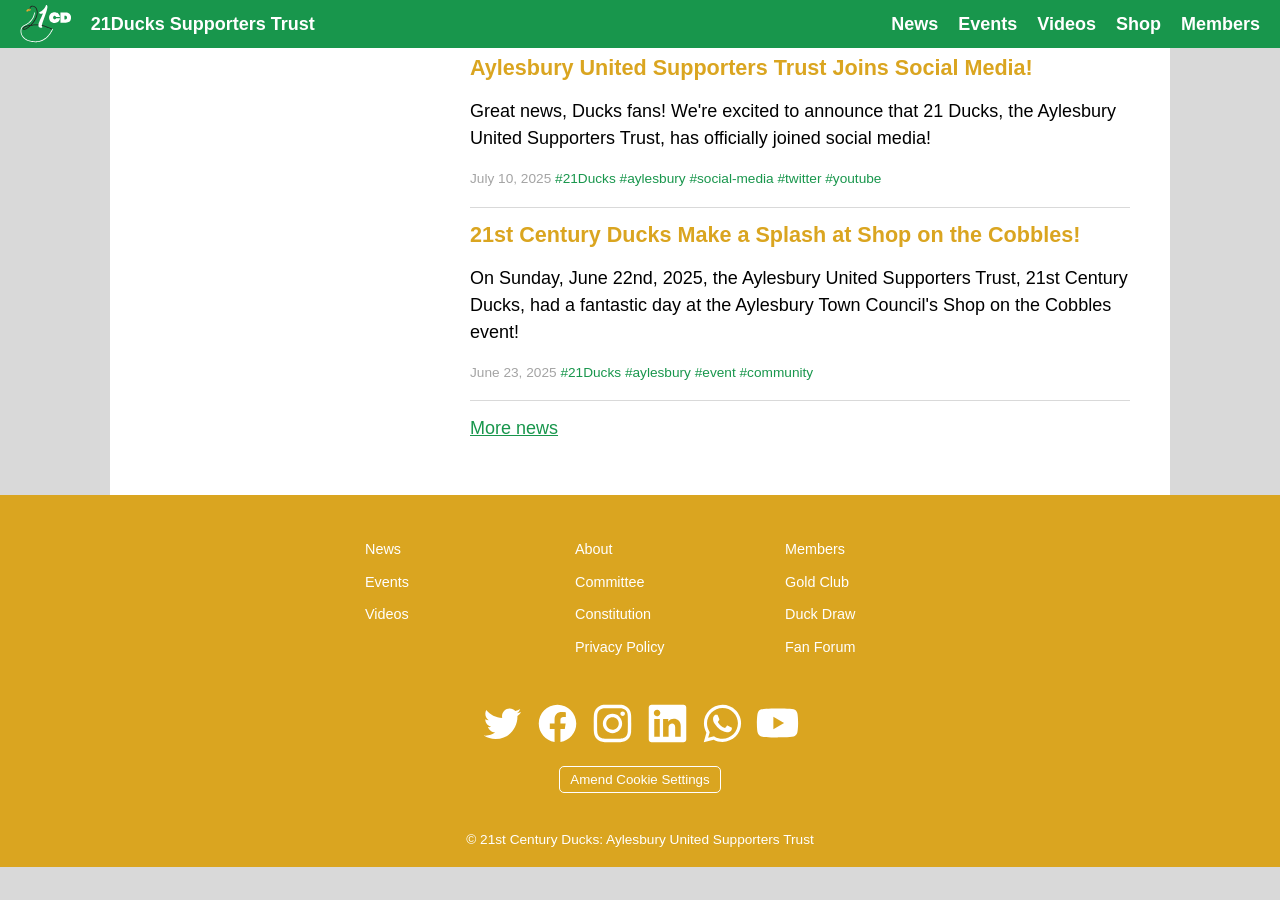
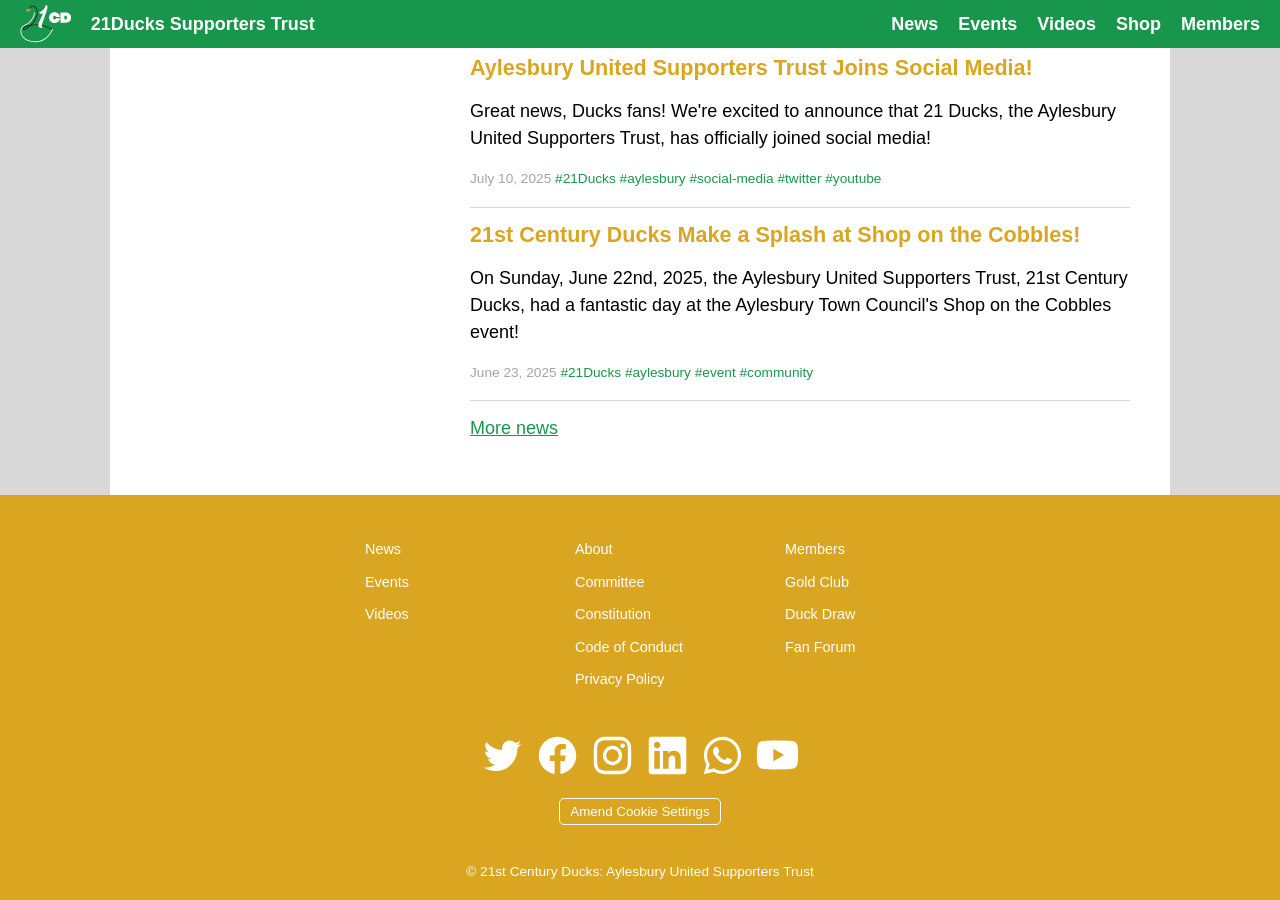
Before and after one commit to RobDWaller/21ducks.github.io, a Jekyll site: the page built from index.html, in a window 1280 px wide and 900 px high, scrolled down 1211 px. Built offline with Jekyll 4.4.1, drawn with Linux system fonts in a browser that asks for light colours; comment, search, counter and statistics services are not loaded; before the commit the page ends 2078 px from its top, so only the background shows below that.

Commit message:
Added code of conduct links to about menu and footer.

```diff
--- a/_includes/about-menu.html
+++ b/_includes/about-menu.html
@@ -2,4 +2,5 @@
     <li><a href="/about.html">About</a></li>
     <li><a href="/about/committee.html">Committee</a></li>
     <li><a href="/about/constitution.html">Constitution</a></li>
+    <li><a href="/about/codeconduct.html">Code of Conduct</a></li>
 </ul>
--- a/_includes/footer.html
+++ b/_includes/footer.html
@@ -12,6 +12,7 @@
                 <li><a href="/about.html">About</a></li>
                 <li><a href="/about/committee.html">Committee</a></li>
                 <li><a href="/about/constitution.html">Constitution</a></li>
+                <li><a href="/about/codeconduct.html">Code of Conduct</a></li>
                 <li><a href="/privacypolicy.html">Privacy Policy</a></li>
             </ul>
         </div>
```
